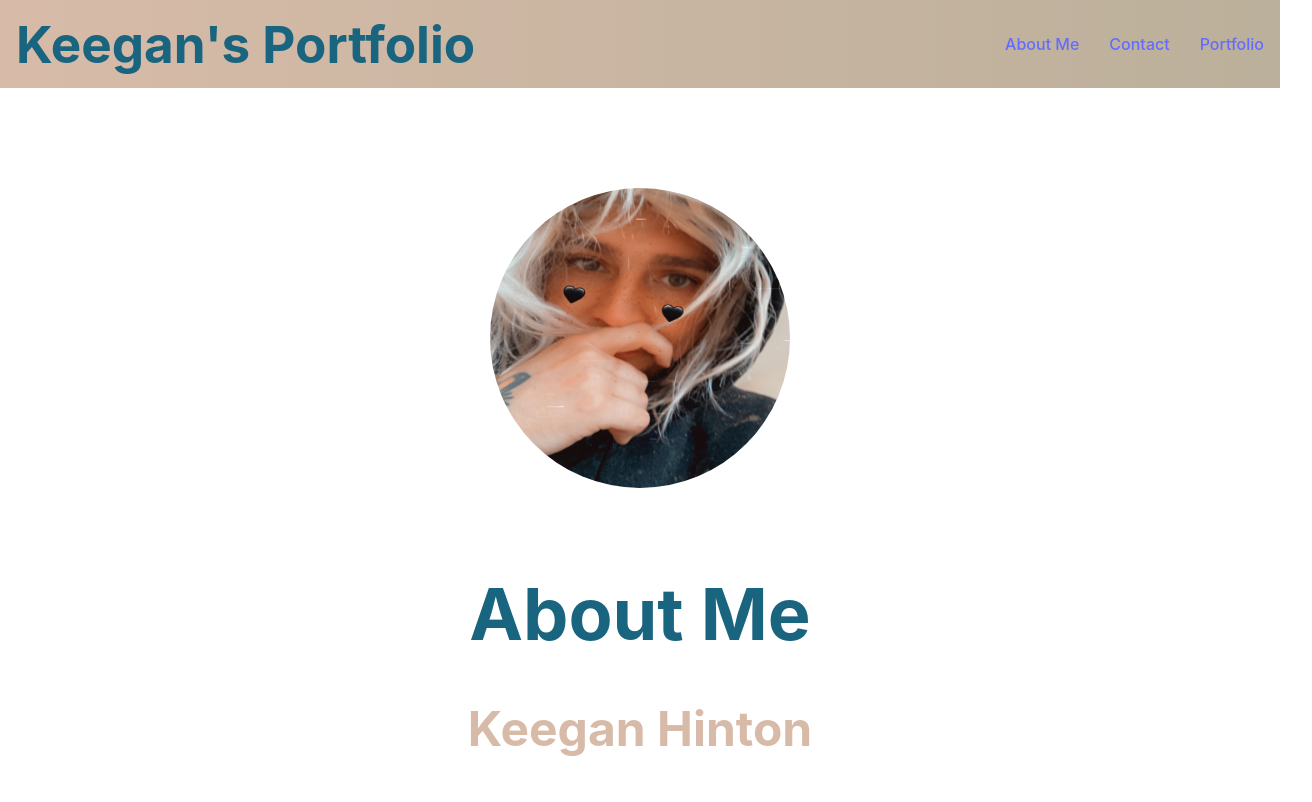
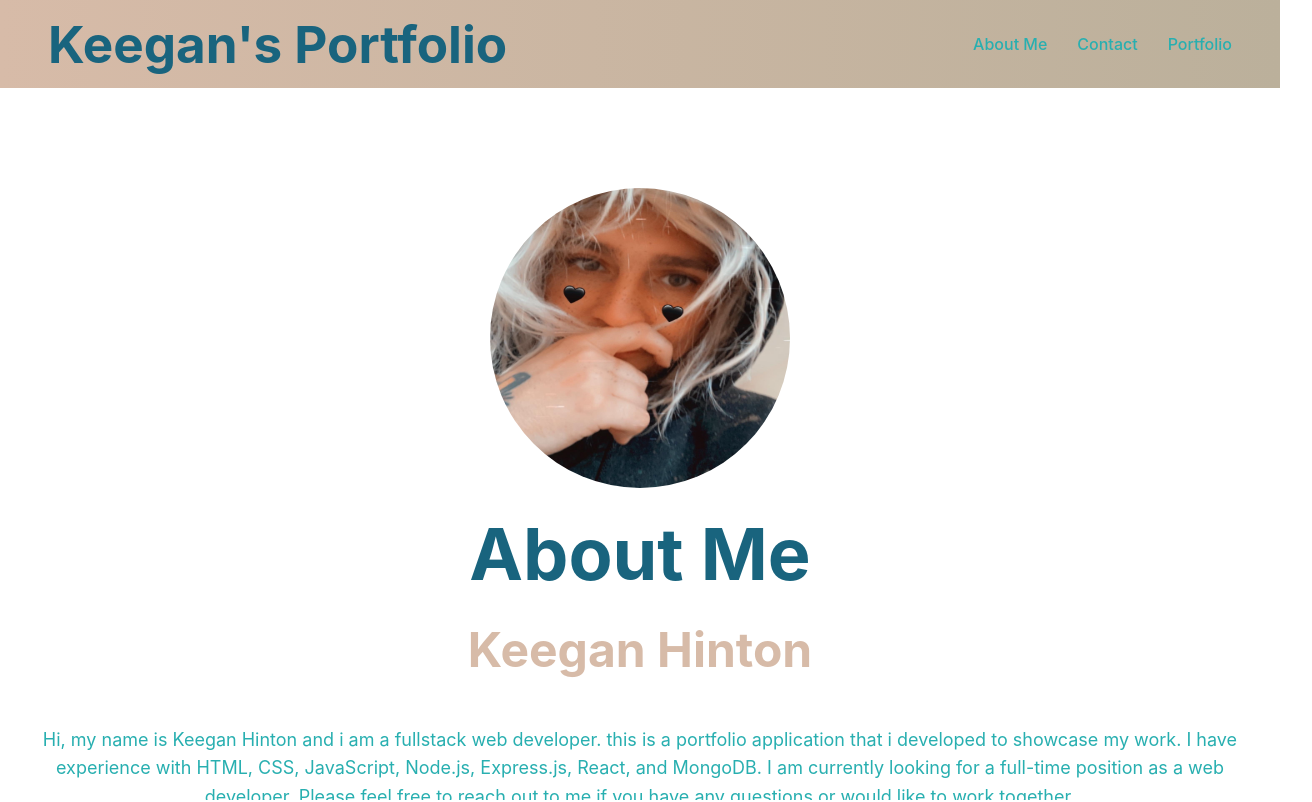
Before and after one commit to soibun-sol/React-Portfolio-Page, a React (Vite) app in the folder portfolio/: page / in a window 1280 px wide. Shown: the top 802 px of the page, 1312 px wide, since content can reach past the window. Built offline with nearby package versions, Linux system fonts and the light colour scheme.

Commit message:
fixed header issue where header was being cut off on page and links were to close to the left. always fixed bottom scroll bar being there

```diff
--- a/portfolio/src/index.css
+++ b/portfolio/src/index.css
@@ -13,6 +13,17 @@
   -moz-osx-font-smoothing: grayscale;
 }
 
+* {
+  margin: 0;
+  padding: 0;
+  box-sizing: border-box;
+}
+
+html, body {
+  width: 100%;
+  overflow-x: hidden;
+}
+
 a {
   font-weight: 500;
   color: #646cff;
@@ -22,12 +33,12 @@ a:hover {
   color: #535bf2;
 }
 
-body {
+/* body {
   margin: 0;
   display: flex;
   min-width: 320px;
   min-height: 100vh;
-}
+} */
 
 h1 {
   font-size: 3.2em;
--- a/portfolio/src/styles/header.css
+++ b/portfolio/src/styles/header.css
@@ -1,16 +1,17 @@
 .header {
     display: flex;
+    justify-content: space-between;
     align-items: center; /* Centers items vertically in the header */
     background: linear-gradient(to right, var(--secondary-color), var(--primary-color));
-    padding: 1rem;
+    padding: 1rem 2rem;
+    width: 100%;
+    box-sizing: border-box;
+    position: relative;
   }
 
   .header-title {
     margin: 0;
-  }
-
-  .navbar {
-    margin-left: auto; /* Pushes navbar to the right */
+    padding-left: 1rem;
   }
 
   .nav-menu {
@@ -18,8 +19,16 @@
     list-style: none;
     margin: 0;
     padding: 0;
+    gap: 30px;
+    padding-right: 1rem;
   }
 
-  .nav-item {
-    margin-left: 30px; /* Spacing between nav items */
+  .nav-item a {
+    text-decoration: none;
+    color: var(--text-color);
+    transition: color 0.3s ease;
   }
+
+  .nav-item a:hover {
+    color: var(--hover-color);
+  }
```
